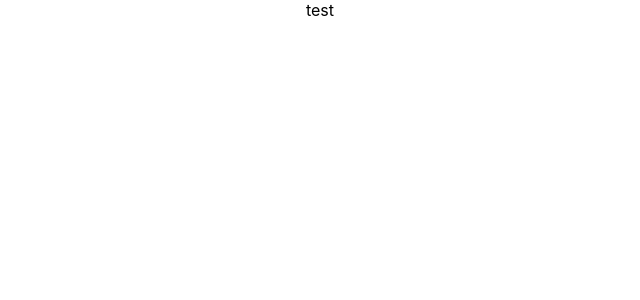
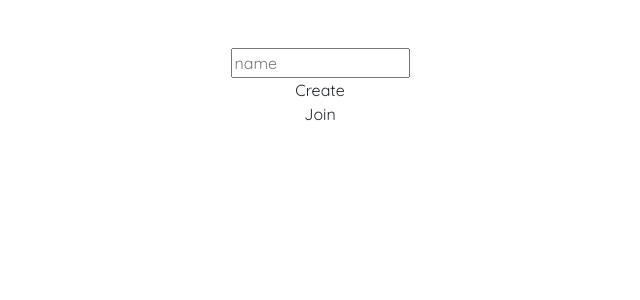
Before and after one commit to fred7896/mind, a React (Create React App) app in the folder frontend/: page / in a window 1280 px wide. Shown: the top 300 px of the page, without its empty margins (320-960 px from the left). Built offline with nearby package versions, Linux system fonts and the light colour scheme.

Commit message:
Basic routes config.

```diff
--- a/frontend/package.json
+++ b/frontend/package.json
@@ -8,6 +8,7 @@
     "@testing-library/user-event": "^7.1.2",
     "react": "^16.12.0",
     "react-dom": "^16.12.0",
+    "react-router-dom": "^5.1.2",
     "react-scripts": "3.4.0"
   },
   "scripts": {
--- a/frontend/public/index.html
+++ b/frontend/public/index.html
@@ -5,11 +5,7 @@
 		<link rel="icon" href="%PUBLIC_URL%/favicon.ico" />
 		<meta name="viewport" content="width=device-width, initial-scale=1" />
 		<meta name="theme-color" content="#000000" />
-    <meta
-      name="description"
-      content="Web site created using create-react-app"
-    />
-    <link rel="apple-touch-icon" href="%PUBLIC_URL%/logo192.png" />
+		<meta name="description" content="Web site created using create-react-app" />
 		<!--
       manifest.json provides metadata used when your web app is installed on a
       user's mobile device or desktop. See https://developers.google.com/web/fundamentals/web-app-manifest/
@@ -24,20 +20,34 @@
       work correctly both with client-side routing and a non-root public URL.
       Learn how to configure a non-root public URL by running `npm run build`.
 		-->
+		<link href="https://fonts.googleapis.com/css?family=Quicksand&display=swap" rel="stylesheet">
+		<!--Bootstrap 4-->
+		<link
+			rel="stylesheet"
+			href="https://maxcdn.bootstrapcdn.com/bootstrap/4.0.0/css/bootstrap.min.css"
+			integrity="sha384-Gn5384xqQ1aoWXA+058RXPxPg6fy4IWvTNh0E263XmFcJlSAwiGgFAW/dAiS6JXm"
+			crossorigin="anonymous"
+		/>
 		<title>React App</title>
 	</head>
 	<body>
 		<noscript>You need to enable JavaScript to run this app.</noscript>
 		<div id="root"></div>
-    <!--
-      This HTML file is a template.
-      If you open it directly in the browser, you will see an empty page.
-
-      You can add webfonts, meta tags, or analytics to this file.
-      The build step will place the bundled scripts into the <body> tag.
-
-      To begin the development, run `npm start` or `yarn start`.
-      To create a production bundle, use `npm run build` or `yarn build`.
-    -->
+    <!--Boostrap scripts-->
+		<script
+			src="https://code.jquery.com/jquery-3.2.1.slim.min.js"
+			integrity="sha384-KJ3o2DKtIkvYIK3UENzmM7KCkRr/rE9/Qpg6aAZGJwFDMVNA/GpGFF93hXpG5KkN"
+			crossorigin="anonymous"
+		></script>
+		<script
+			src="https://cdnjs.cloudflare.com/ajax/libs/popper.js/1.12.9/umd/popper.min.js"
+			integrity="sha384-ApNbgh9B+Y1QKtv3Rn7W3mgPxhU9K/ScQsAP7hUibX39j7fakFPskvXusvfa0b4Q"
+			crossorigin="anonymous"
+		></script>
+		<script
+			src="https://maxcdn.bootstrapcdn.com/bootstrap/4.0.0/js/bootstrap.min.js"
+			integrity="sha384-JZR6Spejh4U02d8jOt6vLEHfe/JQGiRRSQQxSfFWpi1MquVdAyjUar5+76PVCmYl"
+			crossorigin="anonymous"
+		></script>
 	</body>
 </html>
--- a/frontend/src/App.css
+++ b/frontend/src/App.css
@@ -1,38 +1,4 @@
 .App {
   text-align: center;
+  font-family: 'Quicksand', sans-serif;
 }
-
-.App-logo {
-  height: 40vmin;
-  pointer-events: none;
-}
-
-@media (prefers-reduced-motion: no-preference) {
-  .App-logo {
-    animation: App-logo-spin infinite 20s linear;
-  }
-}
-
-.App-header {
-  background-color: #282c34;
-  min-height: 100vh;
-  display: flex;
-  flex-direction: column;
-  align-items: center;
-  justify-content: center;
-  font-size: calc(10px + 2vmin);
-  color: white;
-}
-
-.App-link {
-  color: #61dafb;
-}
-
-@keyframes App-logo-spin {
-  from {
-    transform: rotate(0deg);
-  }
-  to {
-    transform: rotate(360deg);
-  }
-}
--- a/frontend/src/App.js
+++ b/frontend/src/App.js
@@ -1,11 +1,31 @@
 import React from "react";
 import "./App.css";
-import Game from "./Components/Game";
+import { BrowserRouter as Router, Switch, Route } from "react-router-dom";
+import routes from "./Routes";
+
+function RouteWithSubRoutes(route) {
+	return (
+		<Route
+			path={route.path}
+			exact={route.exact}
+			render={props => (
+				// pass the sub-routes down to keep nesting
+				<route.component {...props} routes={route.routes} />
+			)}
+		/>
+	);
+}
 
 function App() {
 	return (
 		<div className="App">
-			<Game />
+			<Router>
+				<Switch>
+					{routes.map((route, i) => (
+						<RouteWithSubRoutes key={i} {...route} />
+					))}
+				</Switch>
+			</Router>
 		</div>
 	);
 }
--- a/frontend/src/Components/Game.jsx
+++ b/frontend/src/Components/Game.jsx
@@ -1,10 +1,12 @@
 import React from "react";
 
+export default class Game extends React.Component {
 
-export default class Game extends React.Component {
-    render() {
-        return (
-            <div>test</div>
-        )
-    }
+	render() {
+		return (
+			<React.Fragment>
+				<div>Game</div>
+			</React.Fragment>
+		);
+	}
 }
--- /dev/null
+++ b/frontend/src/Components/Home.jsx
@@ -0,0 +1,33 @@
+import React from "react";
+
+export default class Home extends React.Component {
+	constructor(props) {
+		super(props);
+		this.state = { value: "" };
+
+	}
+
+	handleChange = (event) => {
+		this.setState({ value: event.target.value });
+	}
+
+	render() {
+		return (
+			<div className="container">
+				<form className="my-5">
+					<input
+						type="text"
+						placeholder="name"
+						value={this.state.value}
+						onChange={this.handleChange}
+					/>
+
+					<div>
+						<div>Create</div>
+						<div>Join</div>
+					</div>
+				</form>
+			</div>
+		);
+	}
+}
--- /dev/null
+++ b/frontend/src/Routes.js
@@ -0,0 +1,20 @@
+import Home from "./Components/Home";
+import Game from "./Components/Game";
+
+const routes = [
+	{
+		path: "/",
+		exact: true,
+		component: Home
+	},
+	{
+		path: "/game",
+		component: Game
+	},
+	{
+		path: "/game/:id",
+		component: Game
+	}
+];
+
+export default routes;
```
Lines whose indentation alone changed are shown as unchanged.
